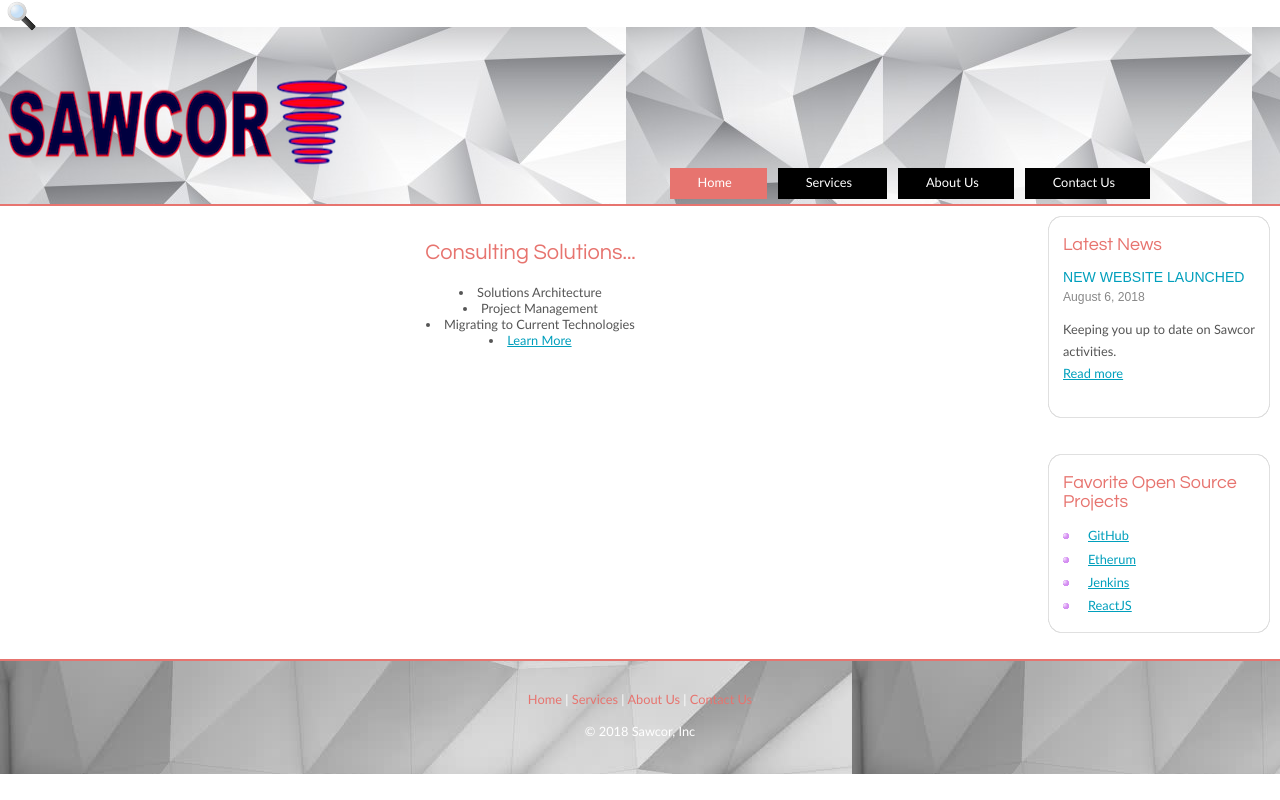
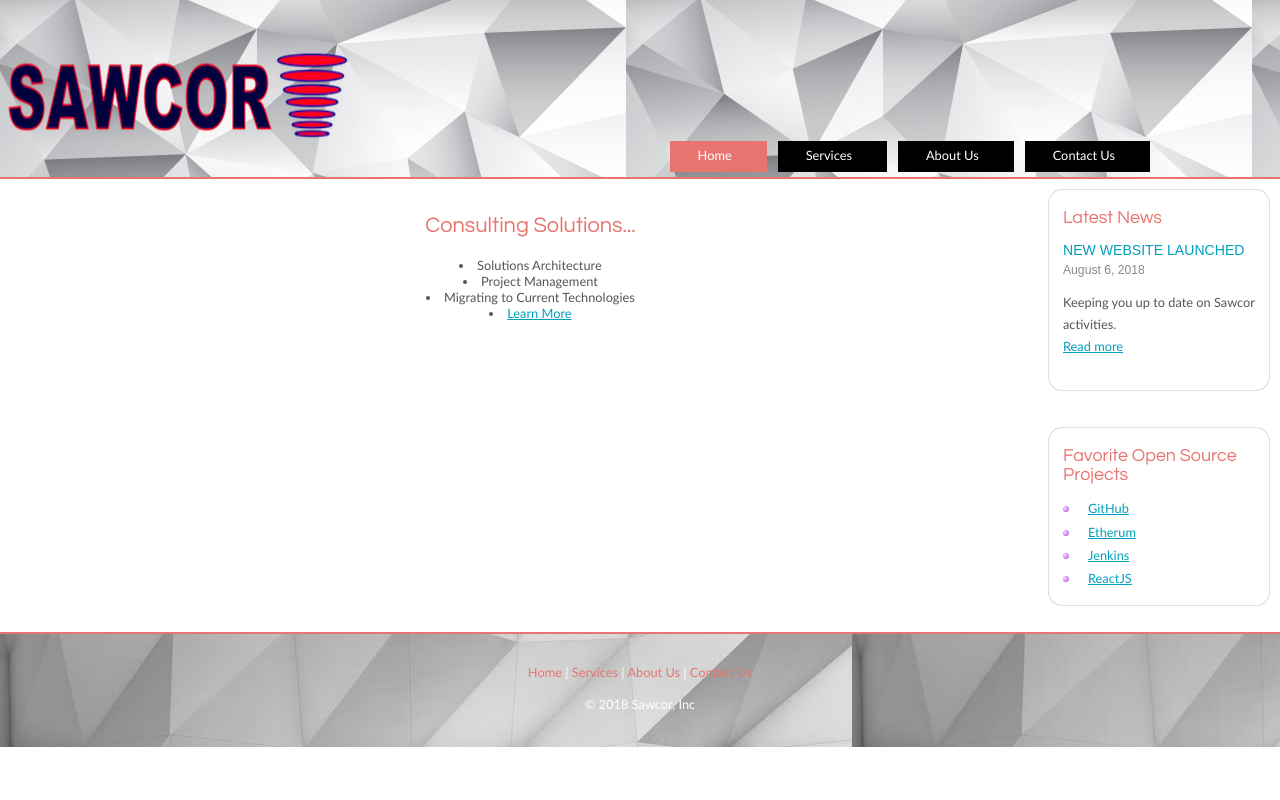
Before and after one commit to bttruckee/SawcorWebsite, a plain HTML site: page index.html in a window 1280 px wide. Drawn offline with Linux system fonts and the light colour scheme.

Commit message:
Actually fixxed the Home page.

```diff
--- a/index.html
+++ b/index.html
@@ -3,7 +3,6 @@
 
 <head>
   <title>Sawcor-Home</title>
-    <input name="graphic" type="image" style="border: 0; margin: 0 0 -9px 5px;" src="style/search.png" alt="Search" title="Search" /></title>
   <meta name="description" content="website description" />
   <meta name="keywords" content="website keywords, website keywords" />
   <meta http-equiv="content-type" content="text/html; charset=windows-1252" />
```
